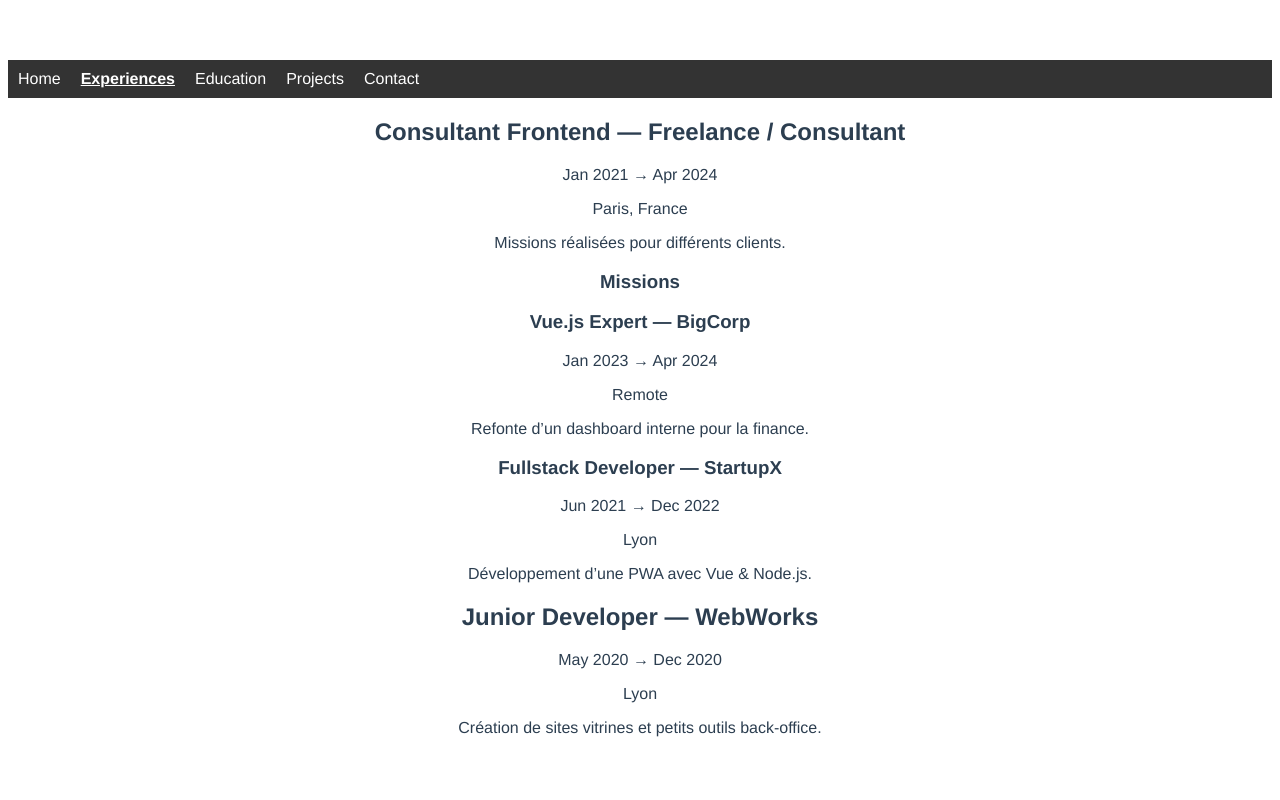
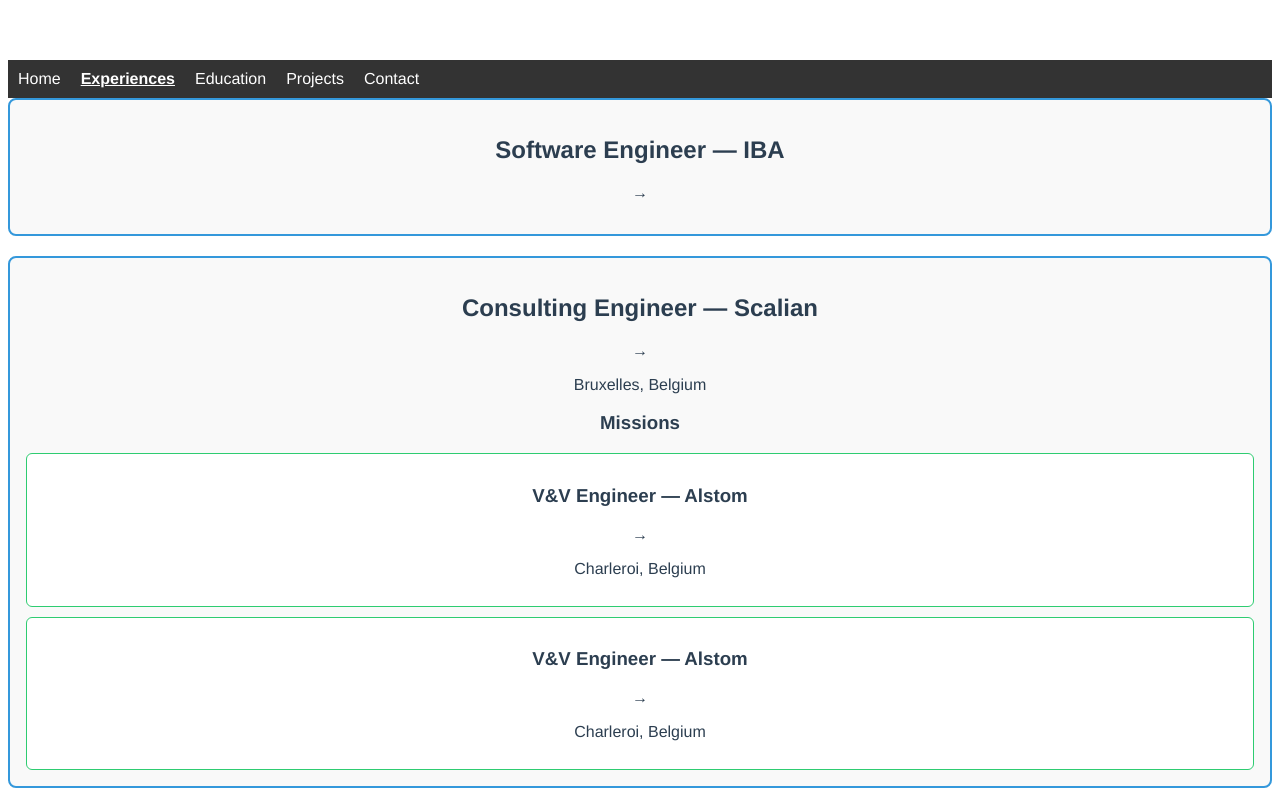
Before and after one commit to cedric-dem/my-portfolio, a Vue app: page /jobs in a window 1280 px wide. Shown: the top 800 px of the page. Built offline with nearby package versions, Linux system fonts and the light colour scheme.

Commit message:
add content to experiences cards + add style for both types of cards

```diff
--- a/src/components/ExperienceCard.vue
+++ b/src/components/ExperienceCard.vue
@@ -38,5 +38,11 @@
 </script>
 
 <style scoped>
-/* TODO */
+.experience-card {
+  border: 2px solid #3498db;
+  border-radius: 8px;
+  padding: 16px;
+  margin-bottom: 20px;
+  background-color: #f9f9f9;
+}
 </style>
--- a/src/components/MissionCard.vue
+++ b/src/components/MissionCard.vue
@@ -22,5 +22,11 @@
 </script>
 
 <style scoped>
-/* TODO */
+.mission-card {
+  border: 1.5px solid #2ecc71;
+  border-radius: 6px;
+  padding: 12px;
+  margin-top: 10px;
+  background-color: #fff;
+}
 </style>
--- a/src/views/ExperiencesPage.vue
+++ b/src/views/ExperiencesPage.vue
@@ -13,38 +13,54 @@
 
 const experiences = [
   {
-    startDate: 'Jan 2021',
-    endDate: 'Apr 2024',
-    location: 'Paris, France',
-    company: 'Freelance / Consultant',
-    jobTitle: 'Consultant Frontend',
-    description: 'Missions réalisées pour différents clients.',
+    startDate: '',
+    endDate: '',
+    location: '',
+    company: 'IBA',
+    jobTitle: 'Software Engineer',
+    description: ''
+  },
+  {
+    startDate: '',
+    endDate: '',
+    location: 'Bruxelles, Belgium',
+    company: 'Scalian',
+    jobTitle: 'Consulting Engineer',
+    description: '',
     missions: [
       {
-        startDate: 'Jan 2023',
-        endDate: 'Apr 2024',
-        location: 'Remote',
-        company: 'BigCorp',
-        jobTitle: 'Vue.js Expert',
-        description: 'Refonte d’un dashboard interne pour la finance.'
+        startDate: '',
+        endDate: '',
+        location: 'Charleroi, Belgium',
+        company: 'Alstom',
+        jobTitle: 'V&V Engineer',
+        description: ''
       },
       {
-        startDate: 'Jun 2021',
-        endDate: 'Dec 2022',
-        location: 'Lyon',
-        company: 'StartupX',
-        jobTitle: 'Fullstack Developer',
-        description: 'Développement d’une PWA avec Vue & Node.js.'
-      }
+        startDate: '',
+        endDate: '',
+        location: 'Charleroi, Belgium',
+        company: 'Alstom',
+        jobTitle: 'V&V Engineer',
+        description: ''
+      },
     ]
   },
   {
-    startDate: 'May 2020',
-    endDate: 'Dec 2020',
-    location: 'Lyon',
-    company: 'WebWorks',
-    jobTitle: 'Junior Developer',
-    description: 'Création de sites vitrines et petits outils back-office.'
+    startDate: '',
+    endDate: '',
+    location: 'Louvain-la-Neuve, Belgium',
+    company: 'B12 Consulting',
+    jobTitle: '',
+    description: ''
+  },
+  {
+    startDate: '',
+    endDate: '',
+    location: 'Tubize, Belgium',
+    company: 'Thales Belgium',
+    jobTitle: '',
+    description: ''
   }
 ]
 </script>
```
